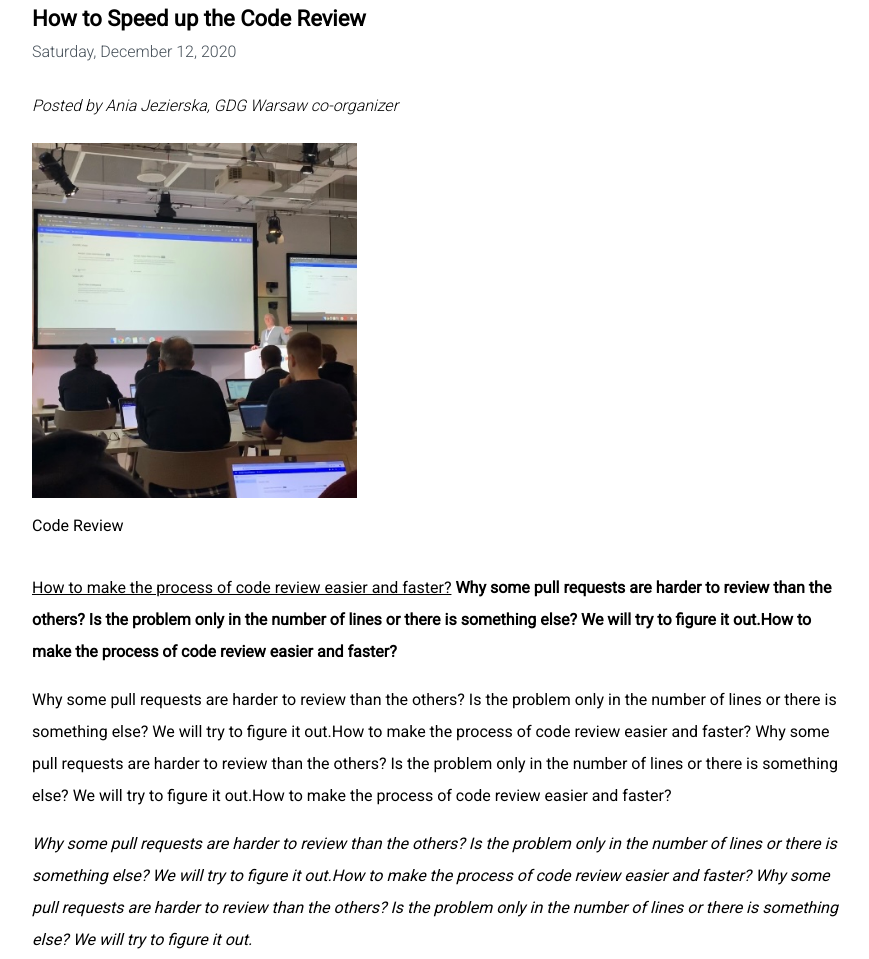
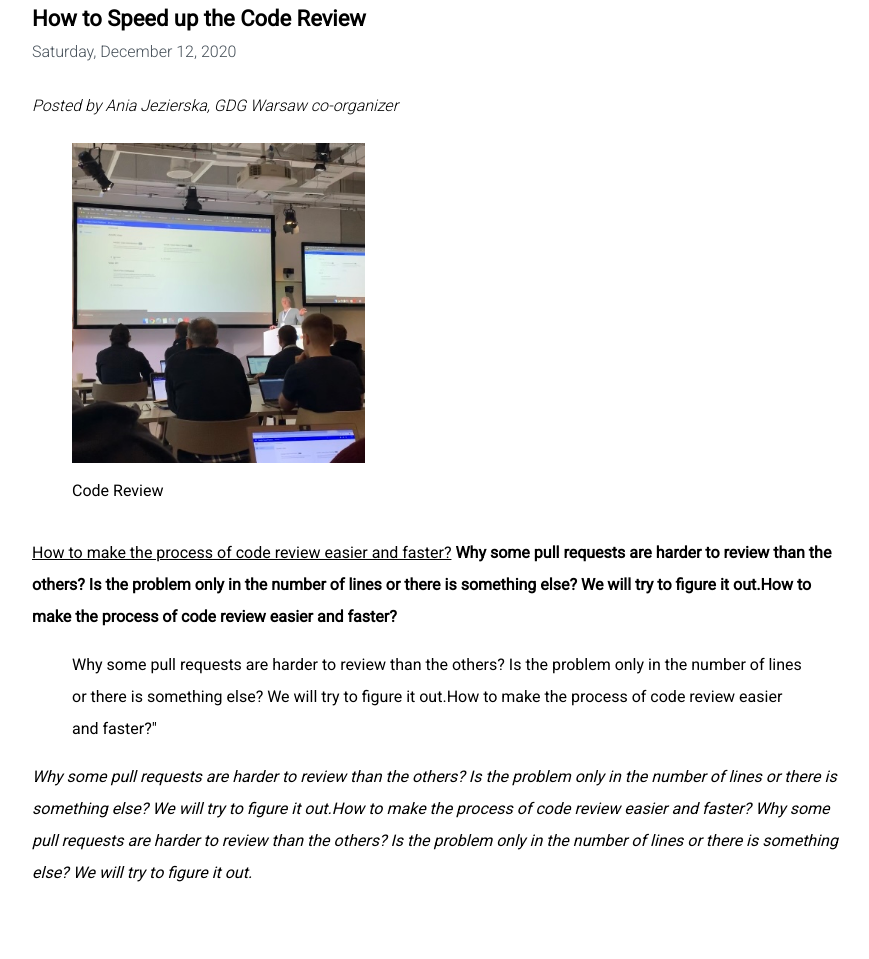
Before and after one commit to AniaJezierska/Blog-Website, a plain HTML site: page Posts/blogpost.html in a window 1280 px wide. Shown: the part 338-1297 px from the top of the page, without its empty margins (97-966 px from the left). Drawn offline with Linux system fonts and the light colour scheme.

Commit message:
Update blogpost.html

```diff
--- a/Posts/blogpost.html
+++ b/Posts/blogpost.html
@@ -30,8 +30,10 @@
                     </h4>
                 </header>
                 <section class="post_image">
-                    <img src="/Assets/photo_1.jpg" alt="Code Review">
-                    <figcaption>Code Review</figcaption>
+                    <figure>
+                        <img src="/Assets/photo_1.jpg" alt="Code Review">
+                        <figcaption>Code Review</figcaption>
+                    </figure>
                 </section>
                 <div class="post-data">
                     <u> How to make the process of code review easier and faster?</u>
@@ -41,13 +43,11 @@
                         We will try to figure it out.How to make the process of code review easier and faster?
                     </b>
 
-                    <p> Why some pull requests are harder to review than the others?
-                        Is the problem only in the number of lines or there is something else?
-                        We will try to figure it out.How to make the process of code review easier and faster?
+                    <blockquote cite="http://www.myblogpage.org/who/index.html">
                         Why some pull requests are harder to review than the others?
                         Is the problem only in the number of lines or there is something else?
-                        We will try to figure it out.How to make the process of code review easier and faster?
-                    </p>
+                        We will try to figure it out.How to make the process of code review easier and faster?"
+                    </blockquote>
 
                     <em> Why some pull requests are harder to review than the others?
                         Is the problem only in the number of lines or there is something else?
```
